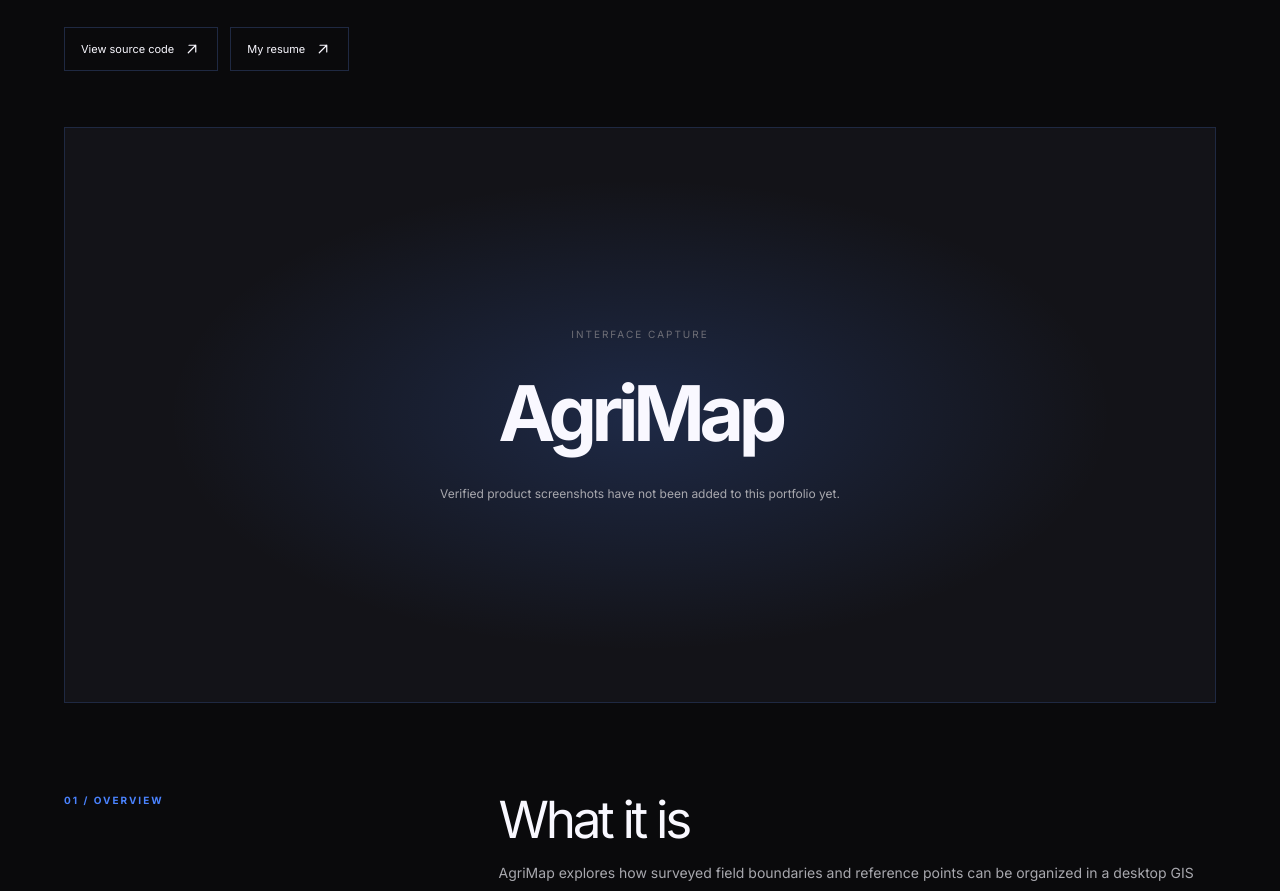
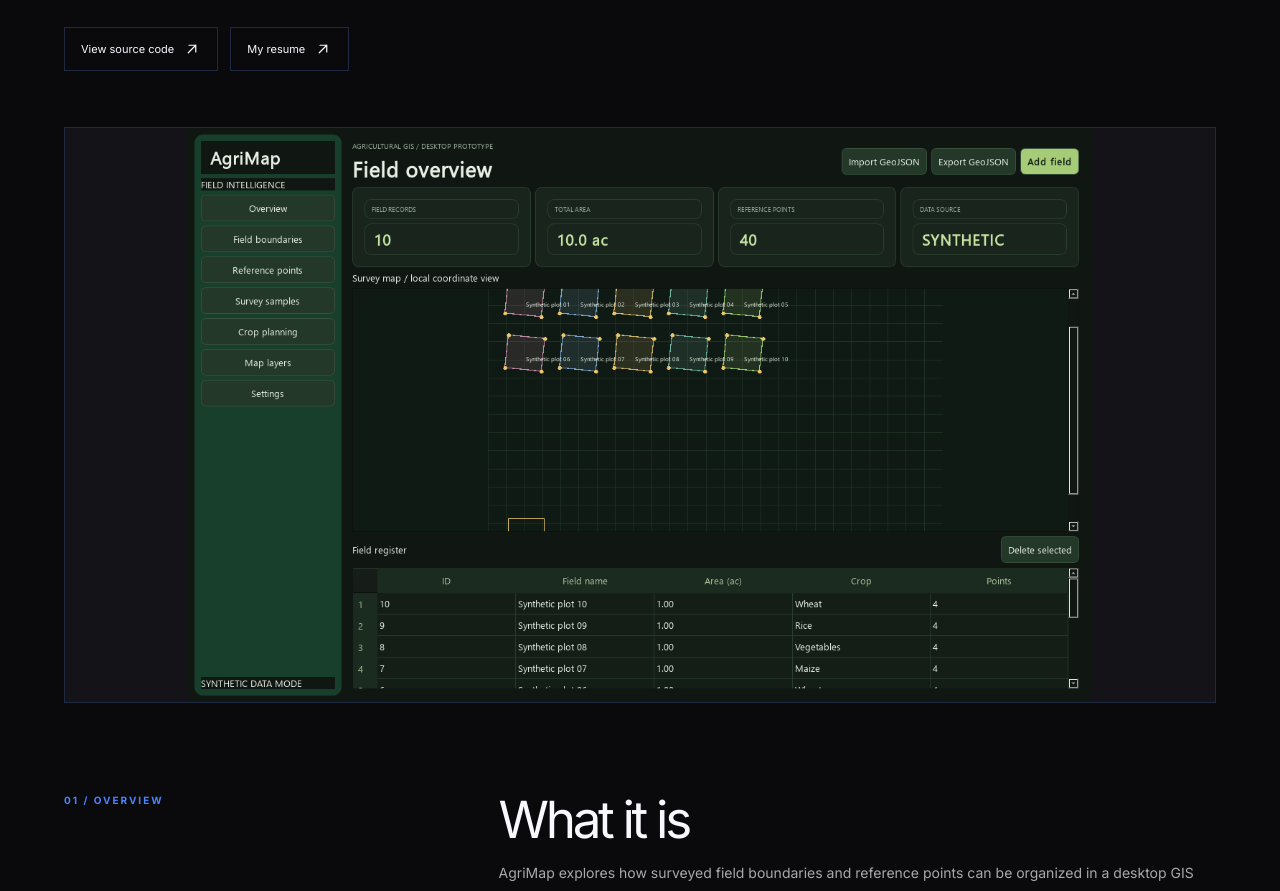
Before and after one commit to mdzxin93/personal-portfolio, a Next.js app: page /work/agrimap in a window 1280 px wide. Shown: the part 421-1312 px from the top of the page. Built offline with nearby package versions, Linux system fonts and the light colour scheme; what tailwindcss-3d would draw is missing.

Commit message:
Fix missing case study hero images

```diff
--- a/app/work/projects.js
+++ b/app/work/projects.js
@@ -16,7 +16,7 @@ export const engineeringProjects = [
     dataModel: ["Customers and contact details", "Collection entries with litres, rate, amount, and timestamp", "Pending and advance balance records", "Reminder schedule and monthly report period"],
     challenge: "Keep daily entry fast while preserving accurate balances and making month-end reporting straightforward.",
     solution: "Organize the workflow around a single collection record, explicit rate calculation, separate balance states, and a dedicated monthly report.",
-    image: null,
+    image: "/images/projects/oilflow-project.png",
     demo: null,
     repository: "https://github.com/mdzxin93/oilflow",
     video: null,
@@ -39,7 +39,7 @@ export const engineeringProjects = [
     dataModel: ["Orders and ordered menu items", "Dine-in or parcel order type", "Cash or online payment state", "Fulfilment status and role permissions"],
     challenge: "Give the kitchen the information it needs while keeping sensitive order-management actions with the administrator.",
     solution: "Separate the admin and kitchen experiences, and limit kitchen interaction to the fulfilment status.",
-    image: null,
+    image: "/images/projects/moped-momos-project.png",
     demo: null,
     repository: "https://github.com/mdzxin93/moped-momos",
     video: null,
@@ -62,7 +62,7 @@ export const engineeringProjects = [
     dataModel: ["Field sample and boundary geometry", "Boundary reference points", "33 × 33 ft scale reference square", "Terrain context and analysis outputs"],
     challenge: "Build and validate the software workflow before drone hardware and real survey data are available.",
     solution: "Use clearly labelled synthetic field samples to prototype the data model and analysis experience without presenting simulated results as real surveys.",
-    image: null,
+    image: "/images/projects/agrimap-project.png",
     demo: null,
     repository: "https://github.com/mdzxin93/agrimap",
     video: null,
```
